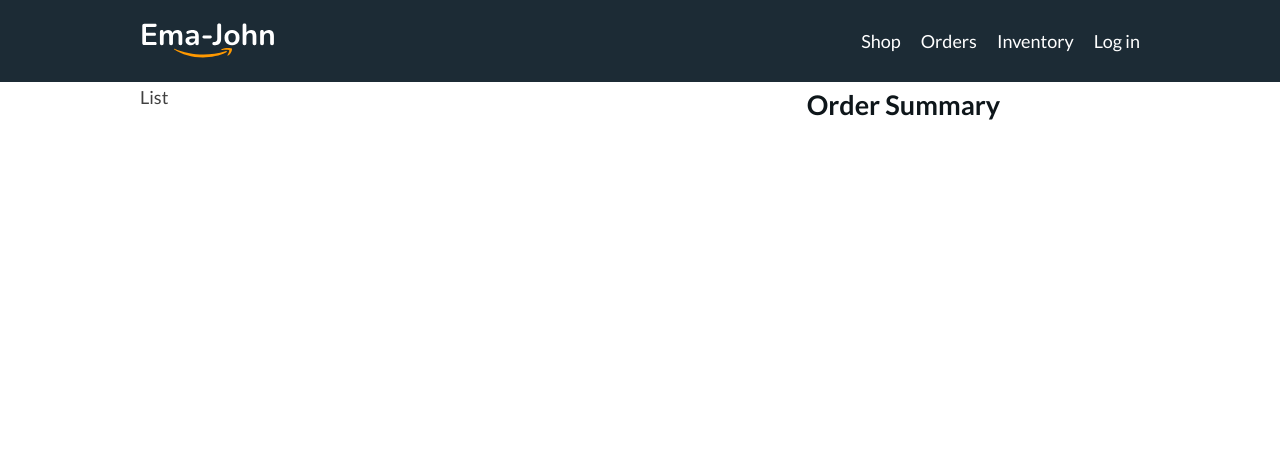
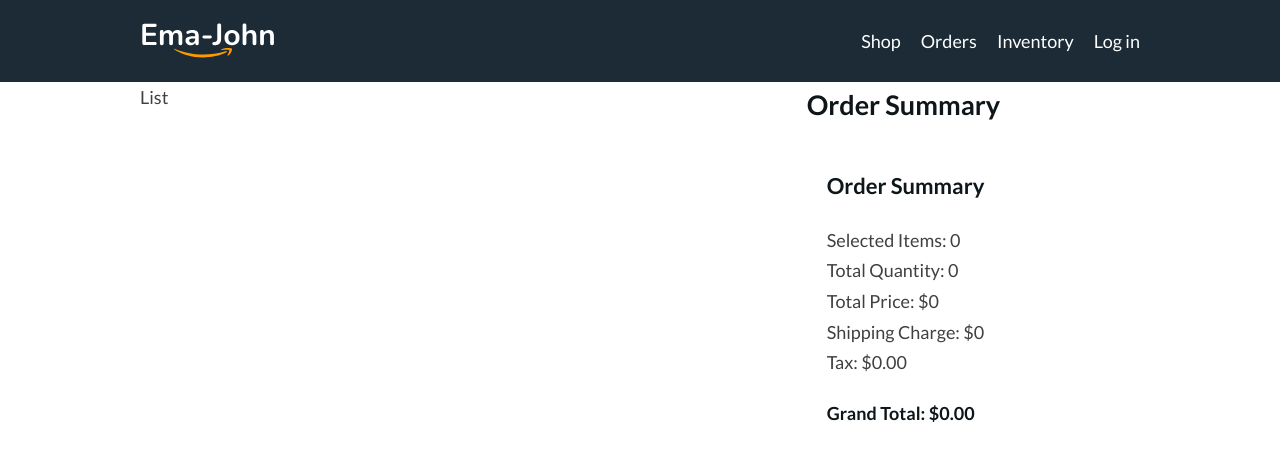
Before and after one commit to naimurcse/react-ema-john-recap, a React (Vite) app: page /orders in a window 1280 px wide. Shown: the top 460 px of the page. Built offline with nearby package versions, Linux system fonts and the light colour scheme.

Commit message:
Loaded data and get data from database in Order Component

```diff
--- a/src/components/Orders/Orders.jsx
+++ b/src/components/Orders/Orders.jsx
@@ -1,5 +1,14 @@
+import { getShoppingCartFromDb } from "../../utilities/fake";
+import Cart from "../Cart/Cart";
 import "./Order.css";
+import { useLoaderData } from "react-router-dom";
 const Orders = () => {
+   const savedCart = getShoppingCartFromDb();
+   console.log(savedCart);
+
+   const products = useLoaderData();
+   console.log(products);
+
    return (
       <div className="container order-cols">
          <div className="">
@@ -7,6 +16,7 @@ const Orders = () => {
          </div>
          <div className="">
             <h2>Order Summary</h2>
+            <Cart cart={[]}></Cart>
          </div>
       </div>
    );
--- a/src/main.jsx
+++ b/src/main.jsx
@@ -20,6 +20,7 @@ const router = createBrowserRouter([
          {
             path: "/orders",
             element: <Orders />,
+            loader: () => fetch("products.json"),
          },
          {
             path: "/shop",
```
